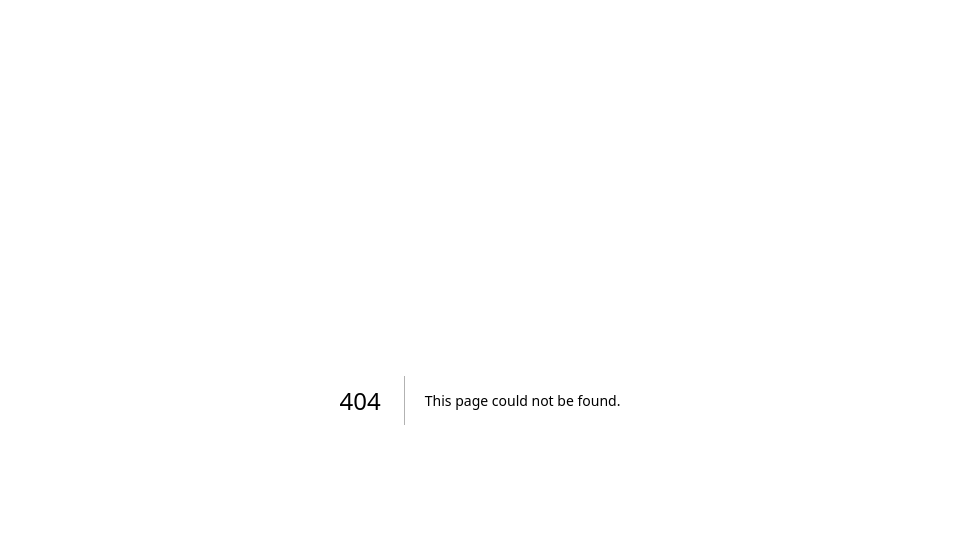
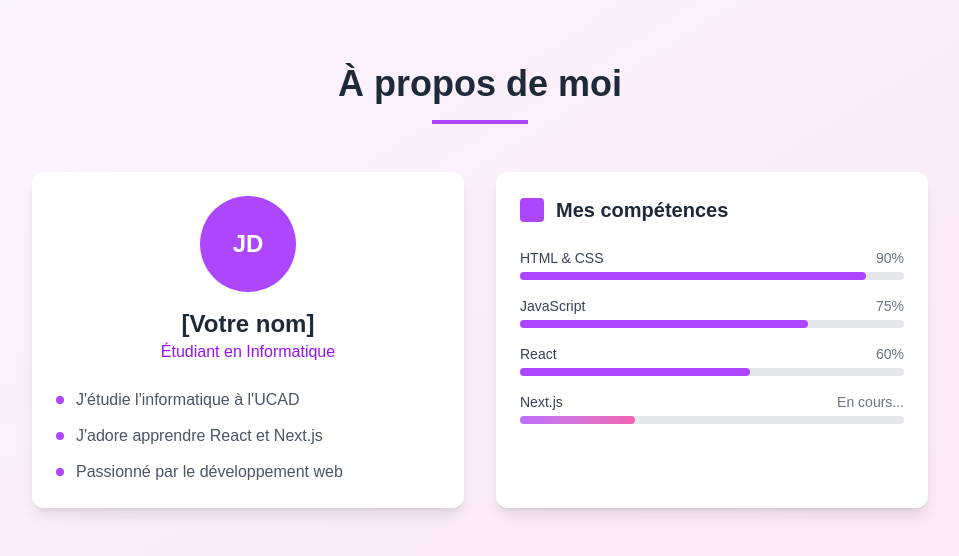
Before and after one commit to Khadim-Mbacke-Ba/mon--blog---stylise, a Next.js app: page /about in a window 1280 px wide. Before the commit this address had no page. Shown: the top 556 px of the page, without its empty margins (160-1119 px from the left). Built offline with nearby package versions, Linux system fonts and the light colour scheme.

Commit message:
mettre en place la page a propos

```diff
--- /dev/null
+++ b/app/about/page.js
@@ -0,0 +1,135 @@
+
+export default function AboutPage() {
+  return (
+    <div className="min-h-screen bg-gradient-to-br from-purple-50 to-pink-100">
+      <div className="container mx-auto px-4 py-16">
+
+        {/* En-tête */}
+        <div className="text-center mb-12">
+          <h1 className="text-4xl font-bold text-gray-800 mb-4">
+            À propos de moi
+          </h1>
+
+          <div className="w-24 h-1 bg-purple-500 mx-auto"></div>
+        </div>
+
+        {/* Contenu principal */}
+        <div className="max-w-4xl mx-auto">
+          <div className="grid md:grid-cols-2 gap-8">
+
+            {/* Carte de présentation */}
+            <div className="bg-white rounded-xl shadow-lg p-6">
+              <div className="text-center mb-6">
+
+                {/* Avatar */}
+                <div className="w-24 h-24 bg-purple-500 rounded-full mx-auto mb-4 flex items-center justify-center">
+                  <span className="text-white text-2xl font-bold">
+                    JD
+                  </span>
+                </div>
+
+                <h2 className="text-2xl font-semibold text-gray-800">
+                  [Votre nom]
+                </h2>
+
+                <p className="text-purple-600 font-medium">
+                  Étudiant en Informatique
+                </p>
+              </div>
+
+              {/* Informations personnelles */}
+              <div className="space-y-3 text-gray-600">
+                <p className="flex items-center">
+                  <span className="w-2 h-2 bg-purple-500 rounded-full mr-3"></span>
+                  J'étudie l'informatique à l'UCAD
+                </p>
+
+                <p className="flex items-center">
+                  <span className="w-2 h-2 bg-purple-500 rounded-full mr-3"></span>
+                  J'adore apprendre React et Next.js
+                </p>
+
+                <p className="flex items-center">
+                  <span className="w-2 h-2 bg-purple-500 rounded-full mr-3"></span>
+                  Passionné par le développement web
+                </p>
+              </div>
+            </div>
+
+            {/* Carte des compétences */}
+            <div className="bg-white rounded-xl shadow-lg p-6">
+              <h3 className="text-xl font-semibold text-gray-800 mb-6 flex items-center">
+                <span className="w-6 h-6 bg-purple-500 rounded mr-3"></span>
+                Mes compétences
+              </h3>
+
+              <div className="space-y-4">
+
+                {/* HTML & CSS */}
+                <div>
+                  <div className="flex justify-between mb-1">
+                    <span className="text-sm font-medium text-gray-700">
+                      HTML & CSS
+                    </span>
+                    <span className="text-sm text-gray-500">90%</span>
+                  </div>
+
+                  <div className="w-full bg-gray-200 rounded-full h-2">
+                    <div className="bg-purple-500 h-2 rounded-full w-[90%]"></div>
+                  </div>
+                </div>
+
+                {/* JavaScript */}
+                <div>
+                  <div className="flex justify-between mb-1">
+                    <span className="text-sm font-medium text-gray-700">
+                      JavaScript
+                    </span>
+                    <span className="text-sm text-gray-500">75%</span>
+                  </div>
+
+                  <div className="w-full bg-gray-200 rounded-full h-2">
+                    <div className="bg-purple-500 h-2 rounded-full w-[75%]"></div>
+                  </div>
+                </div>
+
+                {/* React */}
+                <div>
+                  <div className="flex justify-between mb-1">
+                    <span className="text-sm font-medium text-gray-700">
+                      React
+                    </span>
+                    <span className="text-sm text-gray-500">60%</span>
+                  </div>
+
+                  <div className="w-full bg-gray-200 rounded-full h-2">
+                    <div className="bg-purple-500 h-2 rounded-full w-[60%]"></div>
+                  </div>
+                </div>
+
+                {/* Next.js */}
+                <div>
+                  <div className="flex justify-between mb-1">
+                    <span className="text-sm font-medium text-gray-700">
+                      Next.js
+                    </span>
+                    <span className="text-sm text-gray-500">
+                      En cours...
+                    </span>
+                  </div>
+
+                  <div className="w-full bg-gray-200 rounded-full h-2">
+                    <div className="bg-gradient-to-r from-purple-500 to-pink-500 h-2 rounded-full w-[30%] animate-pulse"></div>
+                  </div>
+                </div>
+
+              </div>
+            </div>
+
+          </div>
+        </div>
+
+      </div>
+    </div>
+  );
+}
```
